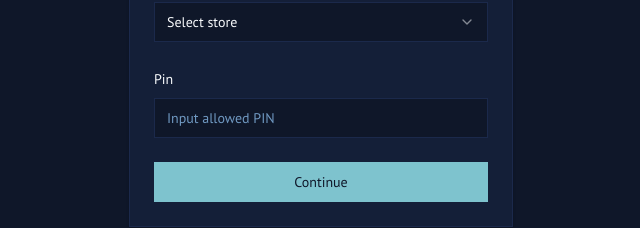
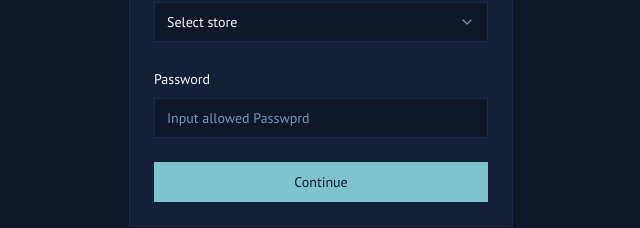
Before and after one commit to Popboomz/phone-mechanic-final, a Next.js app: page /staff-login in a window 1280 px wide. Shown: the part 404-632 px from the top of the page, without its empty margins (319-959 px from the left). Built offline with nearby package versions, Linux system fonts and the light colour scheme.

Commit message:
adjust ui layout

```diff
--- a/src/app/layout.tsx
+++ b/src/app/layout.tsx
@@ -17,6 +17,12 @@ const ptSans = PT_Sans({
 export const metadata: Metadata = {
   title: "phone mechanic",
   description: "Focus on recording customer information",
+};
+
+export const viewport = {
+  width: "device-width",
+  initialScale: 1,
+  viewportFit: "cover",
 };
 
 export default function RootLayout({
--- a/src/app/staff-login/page.tsx
+++ b/src/app/staff-login/page.tsx
@@ -75,9 +75,9 @@ export default function StaffLoginPage() {
           </div>
 
           <div className="space-y-2">
-            <label className="text-sm font-medium">Pin</label>
-            <Input
-              placeholder="Input allowed PIN"
+          <label className="text-sm font-medium">Password</label>
+          <Input
+              placeholder="Input allowed Passwprd"
               value={name}
               onChange={(e) => setName(e.target.value)}
             />
--- a/src/components/header.tsx
+++ b/src/components/header.tsx
@@ -116,6 +116,15 @@ export function Header() {
                   )}
                 </Link>
               </nav>
+              <Separator className="my-6" />
+              <div className="mt-2 grid gap-3">
+                <span suppressHydrationWarning className="text-sm text-muted-foreground">
+                  Staff: {isHydrated ? (staffName || '-') : '-'}
+                </span>
+                <Button variant="outline" onClick={() => { logout(); router.push('/staff-login'); }}>
+                  Logout
+                </Button>
+              </div>
             </SheetContent>
           </Sheet>
         </div>
```
